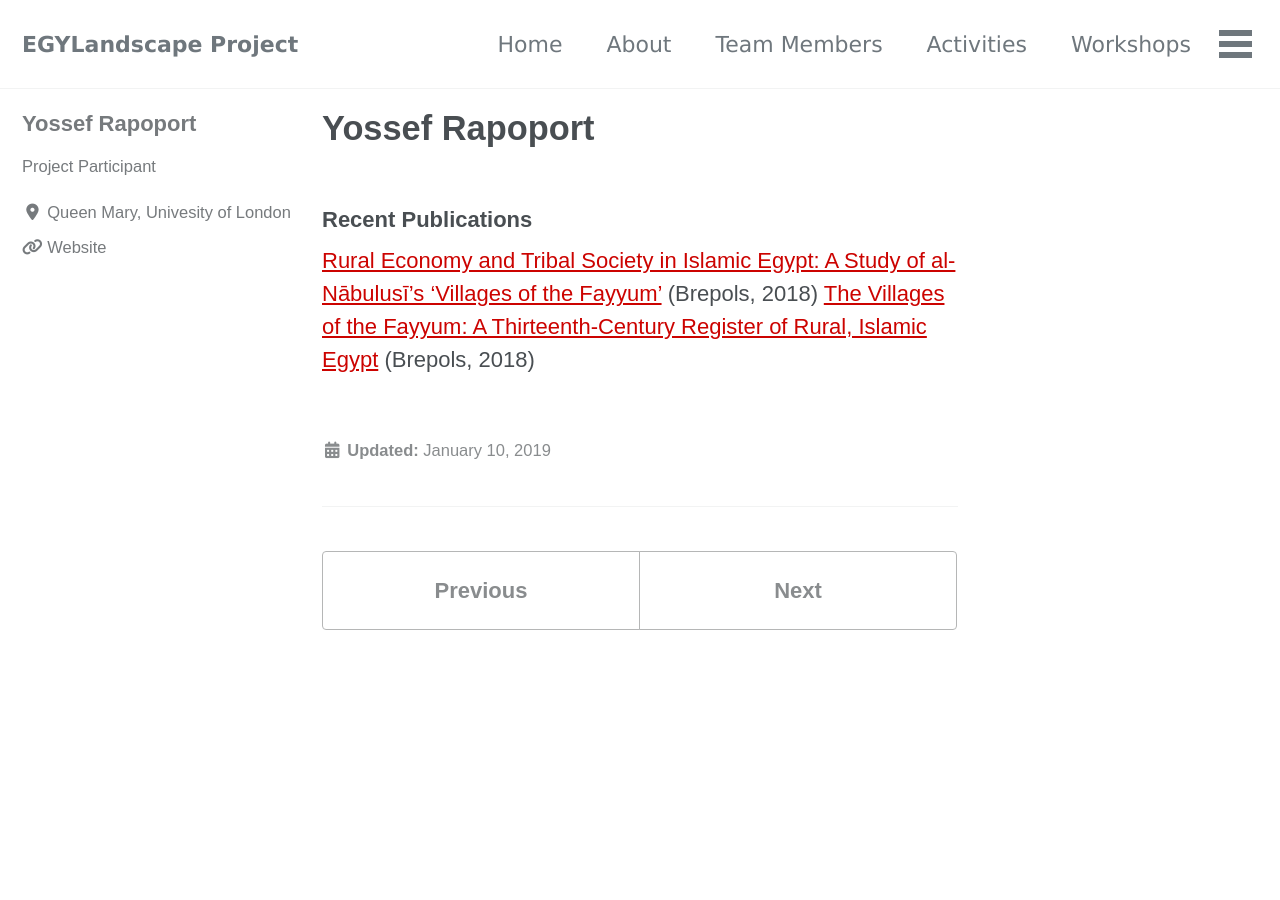
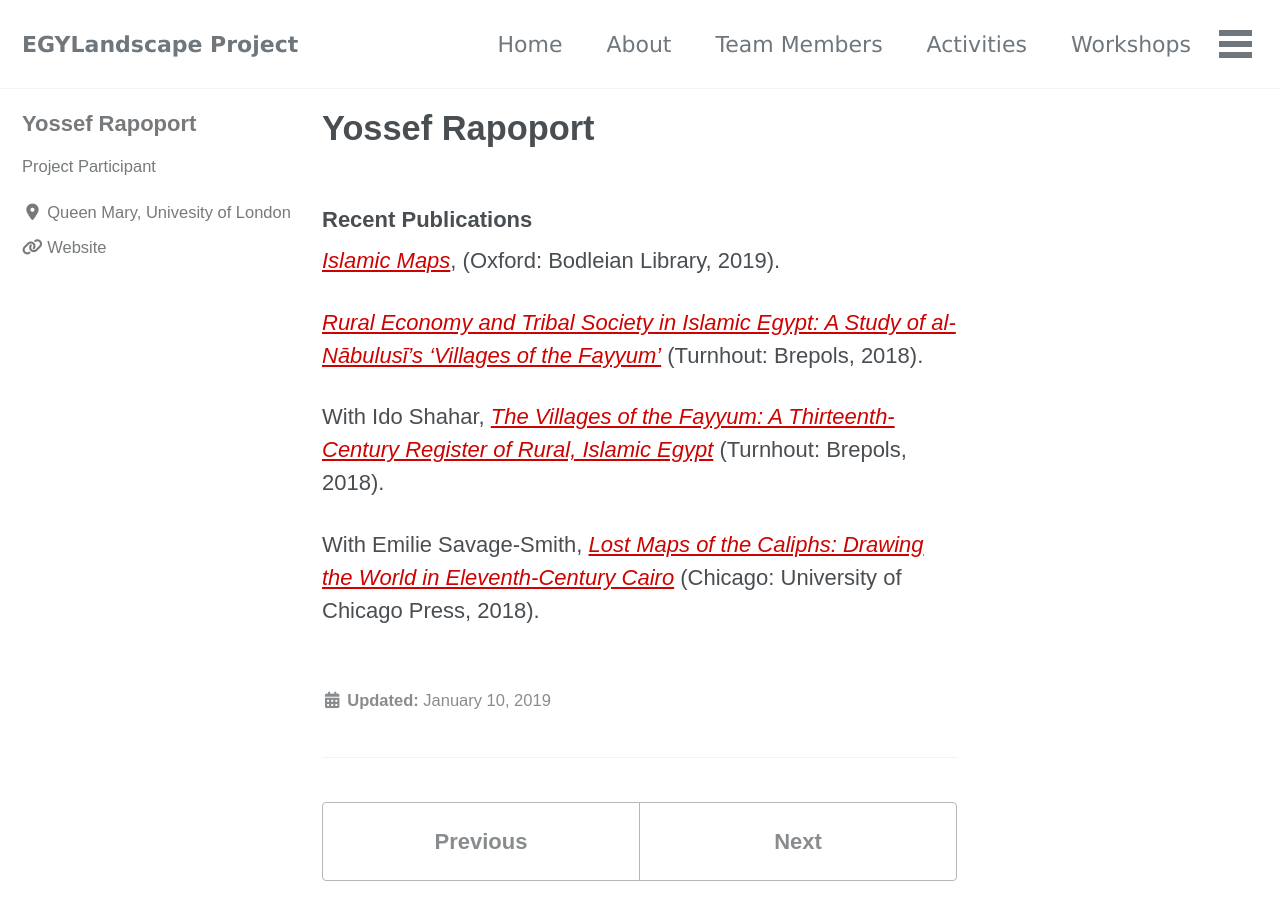
Before and after one commit to mhshaaban/egylandscapeproject.github.io, a Jekyll site: the page built from _members/YossefRapoport.md, in a window 1280 px wide and 900 px high. Built offline with Jekyll 4.4.1, drawn with Linux system fonts in a browser that asks for light colours; cached includes are drawn as plain includes; nearby versions of some CDN libraries; some web fonts are replaced.

Commit message:
Update YossefRapoport.md

```diff
--- a/_members/YossefRapoport.md
+++ b/_members/YossefRapoport.md
@@ -11,5 +11,10 @@ layout: single
 
 ### Recent Publications
 
-<a href="http://www.brepols.net/Pages/ShowProduct.aspx?prod_id=IS-9782503575186-1">Rural Economy and Tribal Society in Islamic Egypt: A Study of al-Nābulusī’s 'Villages of the Fayyum'</a> (Brepols, 2018)
-<a href="http://www.brepols.net/Pages/ShowProduct.aspx?prod_id=IS-9782503542775-1">The Villages of the Fayyum: A Thirteenth-Century Register of Rural, Islamic Egypt</a> (Brepols, 2018)
+[*Islamic Maps*](https://bodleianshop.co.uk/products/islamic-maps), (Oxford: Bodleian Library, 2019).
+
+[*Rural Economy and Tribal Society in Islamic Egypt: A Study of al-Nābulusī's 'Villages of the* *Fayyum'*](https://www.brepols.net/Pages/ShowProduct.aspx?prod_id=IS-9782503575186-1) (Turnhout: Brepols, 2018).
+
+With Ido Shahar, [*The Villages of the Fayyum: A Thirteenth-Century Register of Rural, Islamic Egypt*](https//www.brepols.net/Pages/ShowProduct.aspx?prod_id=IS-9782503542775-1) (Turnhout: Brepols, 2018).
+
+With Emilie Savage-Smith, [*Lost Maps of the Caliphs: Drawing the World in Eleventh-Century Cairo*](https://press.uchicago.edu/ucp/books/book/chicago/L/bo28179104.html) (Chicago: University of Chicago Press, 2018).
```
